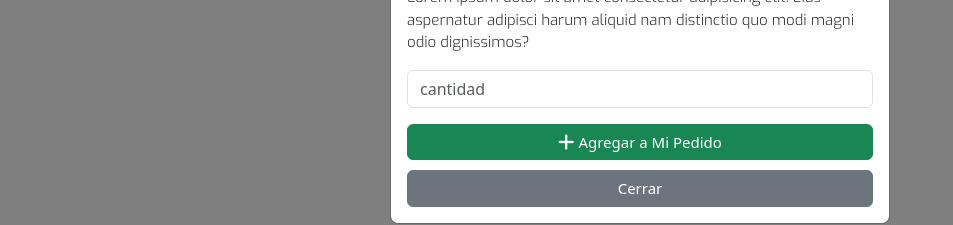
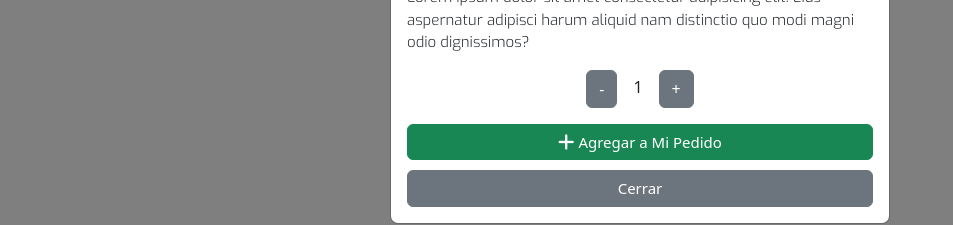
Before and after one commit to brunomry/frontendProyectoFinal_RollingCode, a React (Vite) app: page / in a window 1280 px wide. Both pictures are taken after a click on the button "Ver Detalles". Shown: the part 502-727 px from the top of the page, without its empty margins (0-953 px from the left). Built offline with nearby package versions, Linux system fonts and the light colour scheme.

Commit message:
el formulario para agregar cantidad ahora es un button para sumar o restar

```diff
--- a/src/components/pages/product/ModalDetalleProducto.jsx
+++ b/src/components/pages/product/ModalDetalleProducto.jsx
@@ -28,10 +28,23 @@ const ModalDetalleProducto = ({
         </p>
         <Form>
           <Form.Group className="mb-3">
-              <Form.Control type="number" placeholder="cantidad" required />
+            <div className="text-center align-middle quantityProductos">
+              <Button className="mx-3 mx-sm-3" variant="secondary">
+                -
+              </Button>
+              {1}
+              <Button className="mx-3 mx-sm-3" variant="secondary">
+                +
+              </Button>
+            </div>
           </Form.Group>
           <div className="d-flex containerBTN">
-              <Button className="btn btn-secondary closeBTN" onClick={handleClose}>Cerrar</Button>
+            <Button
+              className="btn btn-secondary closeBTN"
+              onClick={handleClose}
+            >
+              Cerrar
+            </Button>
             <Button className="addBTN btn-success" type="submit">
               <i className="fa-solid fa-plus fa-lg"></i> Agregar a Mi Pedido
             </Button>
```
Lines whose indentation alone changed are shown as unchanged.
